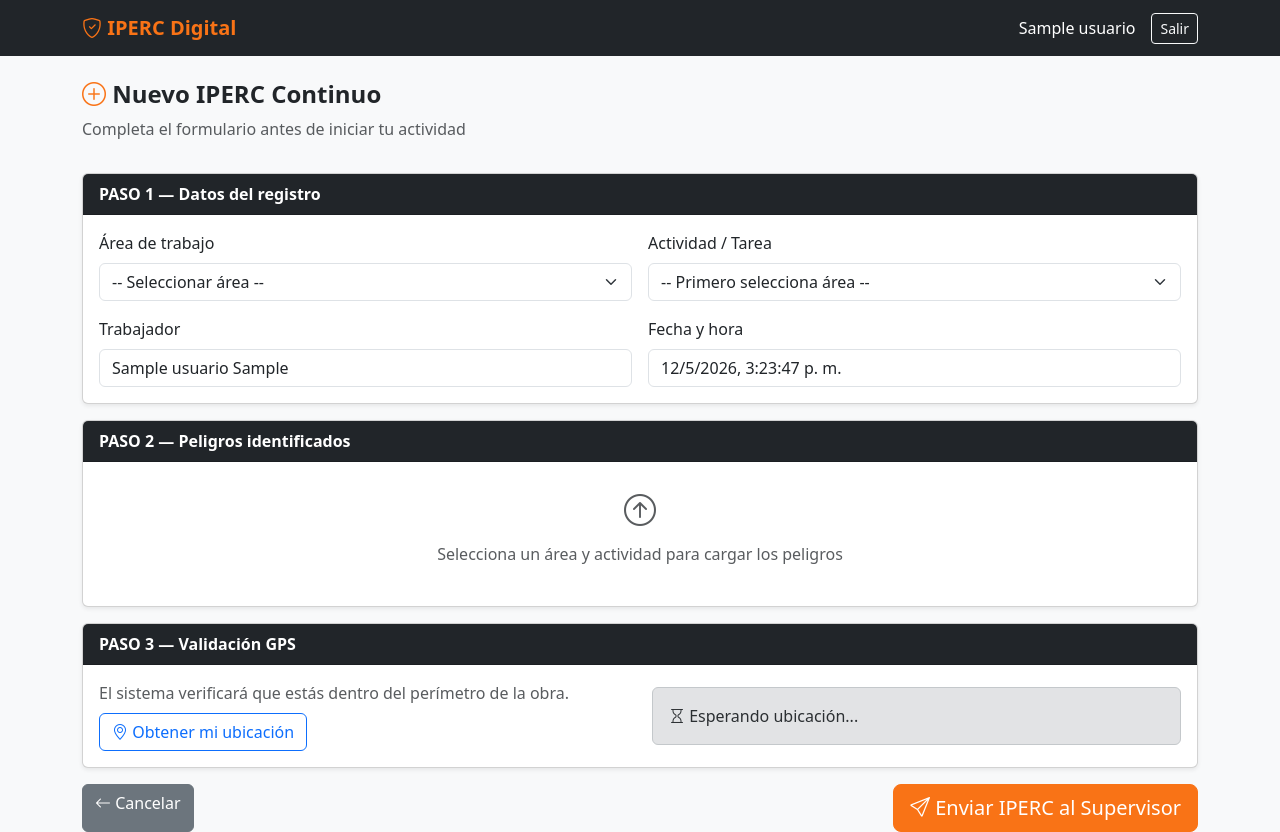
After one commit to fernandoestebannovoaavalos-star/iperc_android_api, a Flask app: page /iperc/nuevo in a window 1280 px wide. The commit adds this page. Run offline with Flask 3, Linux system fonts and the light colour scheme; a user stored in the database is signed in; tables that the repository leaves empty hold one stand-in row (values such as "Sample post").

Commit message:
formulario IPERC continuo funcionando - guarda en BD

```diff
--- a/app/__init__.py
+++ b/app/__init__.py
@@ -24,4 +24,7 @@ def create_app():
     from app.main import main as main_blueprint
     app.register_blueprint(main_blueprint)
 
+    from app.iperc import iperc as iperc_blueprint
+    app.register_blueprint(iperc_blueprint)
+
     return app
--- /dev/null
+++ b/app/iperc/__init__.py
@@ -0,0 +1,5 @@
+from flask import Blueprint
+
+iperc = Blueprint('iperc', __name__)
+
+from app.iperc import routes
--- /dev/null
+++ b/app/iperc/routes.py
@@ -0,0 +1,63 @@
+from flask import render_template, request, jsonify, redirect, url_for, flash
+from flask_login import login_required, current_user
+from app.iperc import iperc
+from app.models import Area, Actividad, PeligroBase, RegistroIPERC
+from app import db
+from datetime import datetime
+
+@iperc.route('/iperc/nuevo')
+@login_required
+def nuevo():
+    areas = Area.query.all()
+    return render_template('main/iperc_continuo.html', areas=areas)
+
+@iperc.route('/iperc/get_actividades/<int:area_id>')
+@login_required
+def get_actividades(area_id):
+    actividades = Actividad.query.filter_by(area_id=area_id).all()
+    return jsonify([{'id': a.id, 'nombre': a.nombre} for a in actividades])
+
+@iperc.route('/iperc/get_peligros/<int:actividad_id>')
+@login_required
+def get_peligros(actividad_id):
+    peligros = PeligroBase.query.filter_by(actividad_id=actividad_id).all()
+    return jsonify([{
+        'id': p.id,
+        'descripcion': p.descripcion,
+        'riesgo': p.riesgo_consecuencia,
+        'tipo': p.tipo_peligro_id,
+        'p_sin': p.p_sin,
+        's_sin': p.s_sin,
+        'nivel_sin': p.nivel_sin,
+        'medidas': p.medidas_control,
+        'p_con': p.p_con,
+        's_con': p.s_con,
+        'nivel_con': p.nivel_con
+    } for p in peligros])
+
+@iperc.route('/iperc/guardar', methods=['POST'])
+@login_required
+def guardar():
+    area_id = request.form.get('area_id')
+    actividad_id = request.form.get('actividad_id')
+    lat = request.form.get('lat')
+    lon = request.form.get('lon')
+    geo_validado = request.form.get('geo_validado') == '1'
+
+    codigo = f"IPERC-{datetime.utcnow().strftime('%Y%m%d%H%M%S')}-{current_user.id}"
+
+    registro = RegistroIPERC(
+        codigo=codigo,
+        usuario_id=current_user.id,
+        area_id=area_id,
+        actividad_id=actividad_id,
+        lat=float(lat) if lat else None,
+        lon=float(lon) if lon else None,
+        geo_validado=geo_validado,
+        estado='pendiente',
+        fecha_registro=datetime.utcnow()
+    )
+    db.session.add(registro)
+    db.session.commit()
+    flash('✓ IPERC registrado exitosamente. Pendiente de aprobación del supervisor.')
+    return redirect(url_for('main.dashboard'))
--- a/app/templates/main/dashboard.html
+++ b/app/templates/main/dashboard.html
@@ -58,7 +58,7 @@
                 <i class="bi bi-plus-circle" style="font-size:3rem;color:#F97316;"></i>
                 <h5 class="mt-3">Nuevo IPERC Continuo</h5>
                 <p class="text-muted">Registra los peligros antes de iniciar tu actividad</p>
-                <a href="#" class="btn btn-primary">
+                <a href="/iperc/nuevo" class="btn btn-primary">
                     <i class="bi bi-plus"></i> Iniciar registro
                 </a>
             </div>
--- /dev/null
+++ b/app/templates/main/iperc_continuo.html
@@ -0,0 +1,258 @@
+{% extends 'base.html' %}
+{% block title %}Nuevo IPERC Continuo{% endblock %}
+
+{% block content %}
+<div class="row mb-3">
+    <div class="col">
+        <h4 class="fw-bold">
+            <i class="bi bi-plus-circle" style="color:#F97316;"></i>
+            Nuevo IPERC Continuo
+        </h4>
+        <p class="text-muted">Completa el formulario antes de iniciar tu actividad</p>
+    </div>
+</div>
+
+<form method="POST" action="/iperc/guardar" id="form-iperc">
+<div class="row g-3">
+
+    <!-- PASO 1: DATOS GENERALES -->
+    <div class="col-12">
+        <div class="card shadow-sm">
+            <div class="card-header bg-dark text-white">
+                <strong>PASO 1 — Datos del registro</strong>
+            </div>
+            <div class="card-body">
+                <div class="row g-3">
+                    <div class="col-md-6">
+                        <label class="form-label">Área de trabajo</label>
+                        <select name="area_id" id="area_id" class="form-select" required onchange="cargarActividades(this.value)">
+                            <option value="">-- Seleccionar área --</option>
+                            {% for area in areas %}
+                            <option value="{{ area.id }}">{{ area.nombre }}</option>
+                            {% endfor %}
+                        </select>
+                    </div>
+                    <div class="col-md-6">
+                        <label class="form-label">Actividad / Tarea</label>
+                        <select name="actividad_id" id="actividad_id" class="form-select" required onchange="cargarPeligros(this.value)">
+                            <option value="">-- Primero selecciona área --</option>
+                        </select>
+                    </div>
+                    <div class="col-md-6">
+                        <label class="form-label">Trabajador</label>
+                        <input type="text" class="form-control" value="{{ current_user.nombre }} {{ current_user.apellido }}" readonly>
+                    </div>
+                    <div class="col-md-6">
+                        <label class="form-label">Fecha y hora</label>
+                        <input type="text" class="form-control" id="fecha_hora" readonly>
+                    </div>
+                </div>
+            </div>
+        </div>
+    </div>
+
+    <!-- PASO 2: PELIGROS -->
+    <div class="col-12">
+        <div class="card shadow-sm">
+            <div class="card-header bg-dark text-white">
+                <strong>PASO 2 — Peligros identificados</strong>
+            </div>
+            <div class="card-body p-0">
+                <div id="sin-peligros" class="text-center p-4 text-muted">
+                    <i class="bi bi-arrow-up-circle" style="font-size:2rem;"></i>
+                    <p class="mt-2">Selecciona un área y actividad para cargar los peligros</p>
+                </div>
+                <div id="tabla-peligros" style="display:none;overflow-x:auto;">
+                    <table class="table table-sm table-hover mb-0">
+                        <thead class="table-dark">
+                            <tr>
+                                <th>Peligro</th>
+                                <th>Riesgo</th>
+                                <th style="width:60px;">P</th>
+                                <th style="width:60px;">S</th>
+                                <th style="width:100px;">Nivel</th>
+                                <th>Medidas de control</th>
+                            </tr>
+                        </thead>
+                        <tbody id="cuerpo-peligros"></tbody>
+                    </table>
+                </div>
+            </div>
+        </div>
+    </div>
+
+    <!-- PASO 3: GPS -->
+    <div class="col-12">
+        <div class="card shadow-sm">
+            <div class="card-header bg-dark text-white">
+                <strong>PASO 3 — Validación GPS</strong>
+            </div>
+            <div class="card-body">
+                <div class="row align-items-center">
+                    <div class="col-md-6">
+                        <p class="text-muted mb-2">El sistema verificará que estás dentro del perímetro de la obra.</p>
+                        <button type="button" class="btn btn-outline-primary" onclick="obtenerGPS()">
+                            <i class="bi bi-geo-alt"></i> Obtener mi ubicación
+                        </button>
+                    </div>
+                    <div class="col-md-6 mt-3 mt-md-0">
+                        <div id="gps-resultado" class="alert alert-secondary mb-0">
+                            <i class="bi bi-hourglass"></i> Esperando ubicación...
+                        </div>
+                        <input type="hidden" name="lat" id="lat">
+                        <input type="hidden" name="lon" id="lon">
+                        <input type="hidden" name="geo_validado" id="geo_validado" value="0">
+                    </div>
+                </div>
+            </div>
+        </div>
+    </div>
+
+    <!-- BOTÓN ENVIAR -->
+    <div class="col-12">
+        <div class="d-flex justify-content-between">
+            <a href="/dashboard" class="btn btn-secondary">
+                <i class="bi bi-arrow-left"></i> Cancelar
+            </a>
+            <button type="submit" class="btn btn-primary btn-lg">
+                <i class="bi bi-send"></i> Enviar IPERC al Supervisor
+            </button>
+        </div>
+    </div>
+
+</div>
+</form>
+
+<script>
+// Fecha y hora automática
+function actualizarHora() {
+    const now = new Date();
+    document.getElementById('fecha_hora').value = now.toLocaleString('es-PE');
+}
+actualizarHora();
+setInterval(actualizarHora, 1000);
+
+// Cargar actividades según área
+function cargarActividades(area_id) {
+    if (!area_id) return;
+    fetch(`/iperc/get_actividades/${area_id}`)
+        .then(r => r.json())
+        .then(data => {
+            const sel = document.getElementById('actividad_id');
+            sel.innerHTML = '<option value="">-- Seleccionar actividad --</option>';
+            data.forEach(a => {
+                sel.innerHTML += `<option value="${a.id}">${a.nombre}</option>`;
+            });
+            document.getElementById('sin-peligros').style.display = 'block';
+            document.getElementById('tabla-peligros').style.display = 'none';
+        });
+}
+
+// Colores por nivel
+function colorNivel(nivel) {
+    const colores = {
+        'TRIVIAL': 'success',
+        'TOLERABLE': 'info',
+        'MODERADO': 'warning',
+        'IMPORTANTE': 'danger',
+        'INTOLERABLE': 'dark'
+    };
+    return colores[nivel] || 'secondary';
+}
+
+// Cargar peligros según actividad
+function cargarPeligros(actividad_id) {
+    if (!actividad_id) return;
+    fetch(`/iperc/get_peligros/${actividad_id}`)
+        .then(r => r.json())
+        .then(data => {
+            const tbody = document.getElementById('cuerpo-peligros');
+            tbody.innerHTML = '';
+            data.forEach((p, i) => {
+                const nivel = p.p_sin * p.s_sin;
+                tbody.innerHTML += `
+                <tr>
+                    <td style="font-size:13px;">${p.descripcion}</td>
+                    <td style="font-size:12px;color:#666;">${p.riesgo}</td>
+                    <td>
+                        <select name="p_${i}" class="form-select form-select-sm" onchange="calcularNivel(this,${i})">
+                            ${[1,2,3,4].map(n => `<option value="${n}" ${n==p.p_sin?'selected':''}>${n}</option>`).join('')}
+                        </select>
+                    </td>
+                    <td>
+                        <select name="s_${i}" class="form-select form-select-sm" onchange="calcularNivel(this,${i})">
+                            ${[1,2,3,4].map(n => `<option value="${n}" ${n==p.s_sin?'selected':''}>${n}</option>`).join('')}
+                        </select>
+                    </td>
+                    <td><span id="nivel_${i}" class="badge bg-${colorNivel(p.nivel_sin)}">${nivel} · ${p.nivel_sin}</span></td>
+                    <td style="font-size:12px;">${p.medidas}</td>
+                </tr>`;
+            });
+            document.getElementById('sin-peligros').style.display = 'none';
+            document.getElementById('tabla-peligros').style.display = 'block';
+        });
+}
+
+// Calcular nivel P×S en tiempo real
+function calcularNivel(el, i) {
+    const fila = el.closest('tr');
+    const p = parseInt(fila.querySelector(`select[name="p_${i}"]`).value);
+    const s = parseInt(fila.querySelector(`select[name="s_${i}"]`).value);
+    const pxs = p * s;
+    let nivel, color;
+    if (pxs <= 4) { nivel = 'TRIVIAL'; color = 'success'; }
+    else if (pxs <= 8) { nivel = 'TOLERABLE'; color = 'info'; }
+    else if (pxs <= 16) { nivel = 'MODERADO'; color = 'warning'; }
+    else if (pxs <= 24) { nivel = 'IMPORTANTE'; color = 'danger'; }
+    else { nivel = 'INTOLERABLE'; color = 'dark'; }
+    document.getElementById(`nivel_${i}`).className = `badge bg-${color}`;
+    document.getElementById(`nivel_${i}`).textContent = `${pxs} · ${nivel}`;
+}
+
+// GPS
+function obtenerGPS() {
+    const resultado = document.getElementById('gps-resultado');
+    resultado.className = 'alert alert-warning mb-0';
+    resultado.innerHTML = '<i class="bi bi-hourglass-split"></i> Obteniendo ubicación...';
+    if (!navigator.geolocation) {
+        resultado.className = 'alert alert-danger mb-0';
+        resultado.innerHTML = 'GPS no disponible en este dispositivo';
+        return;
+    }
+    navigator.geolocation.getCurrentPosition(
+        pos => {
+            const lat = pos.coords.latitude;
+            const lon = pos.coords.longitude;
+            document.getElementById('lat').value = lat;
+            document.getElementById('lon').value = lon;
+            // Haversine - centro obra Cajamarca
+            const R = 6371000;
+            const lat1 = -7.1638 * Math.PI/180;
+            const lat2 = lat * Math.PI/180;
+            const dLat = (lat - (-7.1638)) * Math.PI/180;
+            const dLon = (lon - (-78.5040)) * Math.PI/180;
+            const a = Math.sin(dLat/2)*Math.sin(dLat/2) +
+                      Math.cos(lat1)*Math.cos(lat2)*Math.sin(dLon/2)*Math.sin(dLon/2);
+            const dist = R * 2 * Math.atan2(Math.sqrt(a), Math.sqrt(1-a));
+            if (dist <= 100) {
+                document.getElementById('geo_validado').value = '1';
+                resultado.className = 'alert alert-success mb-0';
+                resultado.innerHTML = `<i class="bi bi-check-circle"></i> <strong>Ubicación verificada</strong><br>
+                    Lat: ${lat.toFixed(6)} · Lon: ${lon.toFixed(6)}<br>
+                    <small>Distancia al centro: ${dist.toFixed(1)} m ✓ Dentro del perímetro</small>`;
+            } else {
+                document.getElementById('geo_validado').value = '0';
+                resultado.className = 'alert alert-danger mb-0';
+                resultado.innerHTML = `<i class="bi bi-x-circle"></i> <strong>Fuera del perímetro</strong><br>
+                    Distancia: ${dist.toFixed(1)} m (máx. 100 m)<br>
+                    <small>Lat: ${lat.toFixed(6)} · Lon: ${lon.toFixed(6)}</small>`;
+            }
+        },
+        err => {
+            resultado.className = 'alert alert-danger mb-0';
+            resultado.innerHTML = '<i class="bi bi-x-circle"></i> No se pudo obtener el GPS. Activa la ubicación.';
+        }
+    );
+}
+</script>
+{% endblock %}
```
Also changed, not shown: app/models.py (+15 -0 lines), migrations/versions/20598adb1824_tabla_registros_iperc.py (added, +46 -0 lines).
